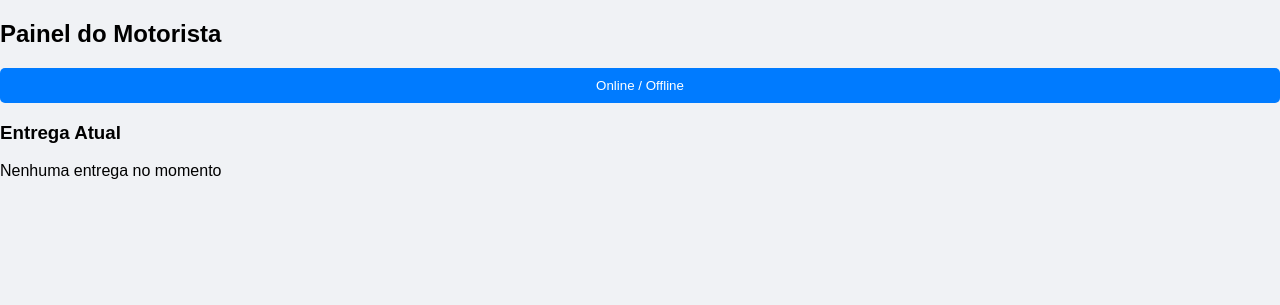
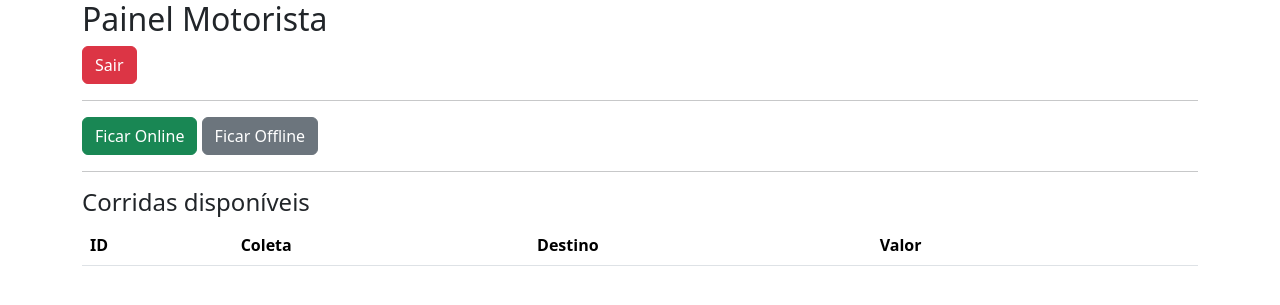
Before and after one commit to wagnermarzzo/motorista24h, a Flask app: page /dashboard_motorista in a window 1280 px wide. Shown: the top 305 px of the page. Run offline with Flask 3, Linux system fonts and the light colour scheme; the visitor is signed in with stand-in values (Sample User, id 1); tables that the repository leaves empty hold one stand-in row (values such as "Sample post"); lists and menus that the app fills with data are empty.

Commit message:
Update dashboard_motorista.html

```diff
--- a/templates/dashboard_motorista.html
+++ b/templates/dashboard_motorista.html
@@ -1,47 +1,77 @@
 <!DOCTYPE html>
 <html>
+
 <head>
 
-<meta charset="UTF-8">
-<title>Painel Motorista</title>
+<title>Motorista</title>
 
-<link rel="stylesheet" href="/static/css/style.css">
+<link rel="stylesheet" href="https://cdn.jsdelivr.net/npm/bootstrap@5.3.2/dist/css/bootstrap.min.css">
 
 </head>
 
 <body>
 
-<header>
-
-<h2>Painel do Motorista</h2>
-
-<button onclick="toggleStatus()">Online / Offline</button>
-
-</header>
-
 <div class="container">
 
-<h3>Entrega Atual</h3>
+<h2>Painel Motorista</h2>
 
-<div id="entrega">
+<a href="/logout" class="btn btn-danger">
+Sair
+</a>
 
-Nenhuma entrega no momento
+<hr>
+
+<a href="/status_online/online" class="btn btn-success">
+Ficar Online
+</a>
+
+<a href="/status_online/offline" class="btn btn-secondary">
+Ficar Offline
+</a>
+
+<hr>
+
+<h4>Corridas disponíveis</h4>
+
+<table class="table">
+
+<tr>
+
+<th>ID</th>
+<th>Coleta</th>
+<th>Destino</th>
+<th>Valor</th>
+<th></th>
+
+</tr>
+
+{% for e in entregas %}
+
+<tr>
+
+<td>{{e.id}}</td>
+
+<td>{{e.coleta}}</td>
+
+<td>{{e.destino}}</td>
+
+<td>R$ {{e.valor}}</td>
+
+<td>
+
+<a href="/aceitar_entrega/{{e.id}}" class="btn btn-primary">
+Aceitar
+</a>
+
+</td>
+
+</tr>
+
+{% endfor %}
+
+</table>
 
 </div>
 
-<div id="mapa"></div>
-
-</div>
-
-<script>
-
-function toggleStatus(){
-
-alert("Status alterado")
-
-}
-
-</script>
-
 </body>
-</html>
+  </html>
```
